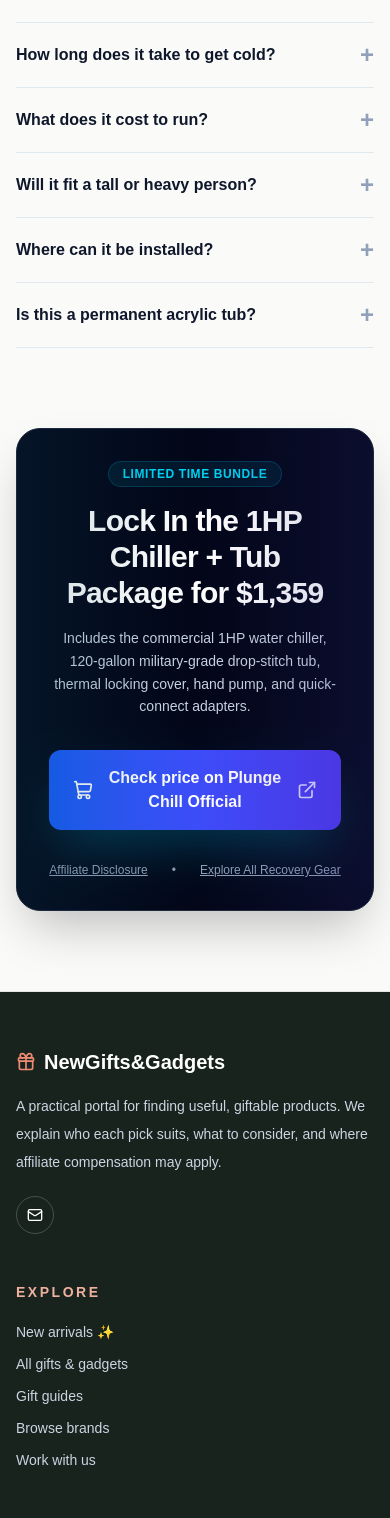
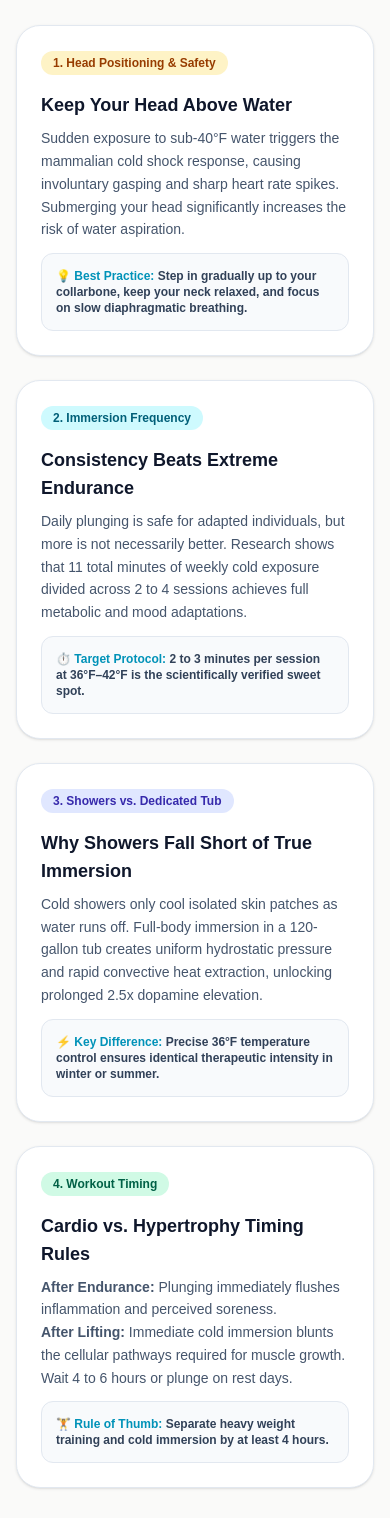
Before and after one commit to sergenet/NGG, a Next.js app: page /cold-plunge in a window 390 px wide. Shown: the part 6164-7682 px from the top of the page. Built offline with nearby package versions, Linux system fonts and the light colour scheme; no server answers.

Commit message:
feat(cold-plunge): add safety, frequency, and workout timing protocols section and expand schema FAQs

```diff
--- a/src/app/cold-plunge/page.tsx
+++ b/src/app/cold-plunge/page.tsx
@@ -80,6 +80,26 @@ const faqs = [
     question: 'Is this a permanent acrylic tub?',
     answer:
       'No. The tub is an ultra-rigid inflatable crafted from double-layer military-grade PVC over a drop-stitch nylon core with an 8 cm thermal wall. It feels as solid as a rigid paddleboard when inflated, while giving you the freedom to pack it down, relocate, or store it in minutes.',
+  },
+  {
+    question: 'Can you submerge your head during a cold plunge?',
+    answer:
+      'No. It is recommended to keep your head above the water. Sudden exposure to sub-40°F water triggers the involuntary mammalian cold shock response (rapid breathing, gasping, and elevated heart rate). Submerging your head increases the risk of inhaling water. Enter gradually, keep your neck and head elevated, and focus on slow, controlled nasal breathing.',
+  },
+  {
+    question: 'Is taking a cold plunge every day too much?',
+    answer:
+      'Not necessarily for experienced, healthy individuals, but more is not always better. Peer-reviewed cold exposure literature shows that consistency and comfort are far more impactful than extreme durations. A sustainable routine of 2 to 4 sessions per week (reaching roughly 11 minutes of total weekly immersion) delivers the full anti-inflammatory, dopamine, and metabolic benefits without over-taxing your nervous system.',
+  },
+  {
+    question: 'Cold shower vs. cold plunge: what is the difference?',
+    answer:
+      'While a cold shower is an accessible entry point, water rapidly rolls off the skin without delivering uniform thermal transfer. In contrast, full-body immersion in a 120-gallon tub surrounds your entire surface area with 36°F water, inducing a 250% increase in baseline dopamine, significant norepinephrine release, and deep muscular recovery that showers cannot replicate.',
+  },
+  {
+    question: 'When should you cold plunge after exercise (strength vs. endurance)?',
+    answer:
+      'Timing depends heavily on your training goals: After endurance or cardio sessions, cold water immersion quickly flushes metabolic fatigue and manages muscle soreness. However, after resistance and hypertrophy (strength) training, immediate cold immersion blunts the natural inflammatory signalling pathways essential for muscle protein synthesis and growth. For strength training, wait 4 to 6 hours before plunging, or reserve plunging for active recovery days.',
   },
 ];
 
@@ -508,6 +528,92 @@ export default function ColdPlungePage() {
           </div>
         </section>
 
+        {/* Science & Protocol Guide */}
+        <section className="mb-20">
+          <div className="text-center max-w-2xl mx-auto mb-12">
+            <span className="text-xs font-bold uppercase tracking-widest text-cyan-600 dark:text-cyan-400">
+              Recovery Science
+            </span>
+            <h2 className="text-3xl font-black text-slate-900 dark:text-white mt-1 mb-3">
+              Safety, Frequency &amp; Workout Timing
+            </h2>
+            <p className="text-sm text-slate-600 dark:text-slate-400 leading-relaxed">
+              Cold plunging is not about pushing extreme limits—it is about creating a safe, sustainable stimulus for mental resilience and physical recovery.
+            </p>
+          </div>
+
+          <div className="grid md:grid-cols-2 gap-6 mb-8">
+            <div className="rounded-3xl border border-slate-200 dark:border-slate-800 bg-white dark:bg-slate-900 p-6 sm:p-8 shadow-sm">
+              <span className="inline-block px-3 py-1 rounded-full text-xs font-bold bg-amber-100 dark:bg-amber-900/30 text-amber-800 dark:text-amber-300 mb-4">
+                1. Head Positioning &amp; Safety
+              </span>
+              <h3 className="text-lg font-black text-slate-900 dark:text-white mb-2">
+                Keep Your Head Above Water
+              </h3>
+              <p className="text-sm text-slate-600 dark:text-slate-300 leading-relaxed mb-3">
+                Sudden exposure to sub-40°F water triggers the mammalian cold shock response, causing involuntary gasping and sharp heart rate spikes. Submerging your head significantly increases the risk of water aspiration.
+              </p>
+              <div className="p-3.5 rounded-xl bg-slate-50 dark:bg-slate-800/60 border border-slate-200 dark:border-slate-700/50 text-xs font-semibold text-slate-700 dark:text-slate-300">
+                💡 <strong className="text-cyan-600 dark:text-cyan-400">Best Practice:</strong> Step in gradually up to your collarbone, keep your neck relaxed, and focus on slow diaphragmatic breathing.
+              </div>
+            </div>
+
+            <div className="rounded-3xl border border-slate-200 dark:border-slate-800 bg-white dark:bg-slate-900 p-6 sm:p-8 shadow-sm">
+              <span className="inline-block px-3 py-1 rounded-full text-xs font-bold bg-cyan-100 dark:bg-cyan-900/30 text-cyan-800 dark:text-cyan-300 mb-4">
+                2. Immersion Frequency
+              </span>
+              <h3 className="text-lg font-black text-slate-900 dark:text-white mb-2">
+                Consistency Beats Extreme Endurance
+              </h3>
+              <p className="text-sm text-slate-600 dark:text-slate-300 leading-relaxed mb-3">
+                Daily plunging is safe for adapted individuals, but more is not necessarily better. Research shows that 11 total minutes of weekly cold exposure divided across 2 to 4 sessions achieves full metabolic and mood adaptations.
+              </p>
+              <div className="p-3.5 rounded-xl bg-slate-50 dark:bg-slate-800/60 border border-slate-200 dark:border-slate-700/50 text-xs font-semibold text-slate-700 dark:text-slate-300">
+                ⏱️ <strong className="text-cyan-600 dark:text-cyan-400">Target Protocol:</strong> 2 to 3 minutes per session at 36°F–42°F is the scientifically verified sweet spot.
+              </div>
+            </div>
+
+            <div className="rounded-3xl border border-slate-200 dark:border-slate-800 bg-white dark:bg-slate-900 p-6 sm:p-8 shadow-sm">
+              <span className="inline-block px-3 py-1 rounded-full text-xs font-bold bg-indigo-100 dark:bg-indigo-900/30 text-indigo-800 dark:text-indigo-300 mb-4">
+                3. Showers vs. Dedicated Tub
+              </span>
+              <h3 className="text-lg font-black text-slate-900 dark:text-white mb-2">
+                Why Showers Fall Short of True Immersion
+              </h3>
+              <p className="text-sm text-slate-600 dark:text-slate-300 leading-relaxed mb-3">
+                Cold showers only cool isolated skin patches as water runs off. Full-body immersion in a 120-gallon tub creates uniform hydrostatic pressure and rapid convective heat extraction, unlocking prolonged 2.5x dopamine elevation.
+              </p>
+              <div className="p-3.5 rounded-xl bg-slate-50 dark:bg-slate-800/60 border border-slate-200 dark:border-slate-700/50 text-xs font-semibold text-slate-700 dark:text-slate-300">
+                ⚡ <strong className="text-cyan-600 dark:text-cyan-400">Key Difference:</strong> Precise 36°F temperature control ensures identical therapeutic intensity in winter or summer.
+              </div>
+            </div>
+
+            <div className="rounded-3xl border border-slate-200 dark:border-slate-800 bg-white dark:bg-slate-900 p-6 sm:p-8 shadow-sm">
+              <span className="inline-block px-3 py-1 rounded-full text-xs font-bold bg-emerald-100 dark:bg-emerald-900/30 text-emerald-800 dark:text-emerald-300 mb-4">
+                4. Workout Timing
+              </span>
+              <h3 className="text-lg font-black text-slate-900 dark:text-white mb-2">
+                Cardio vs. Hypertrophy Timing Rules
+              </h3>
+              <p className="text-sm text-slate-600 dark:text-slate-300 leading-relaxed mb-3">
+                <strong>After Endurance:</strong> Plunging immediately flushes inflammation and perceived soreness. <br />
+                <strong>After Lifting:</strong> Immediate cold immersion blunts the cellular pathways required for muscle growth. Wait 4 to 6 hours or plunge on rest days.
+              </p>
+              <div className="p-3.5 rounded-xl bg-slate-50 dark:bg-slate-800/60 border border-slate-200 dark:border-slate-700/50 text-xs font-semibold text-slate-700 dark:text-slate-300">
+                🏋️ <strong className="text-cyan-600 dark:text-cyan-400">Rule of Thumb:</strong> Separate heavy weight training and cold immersion by at least 4 hours.
+              </div>
+            </div>
+          </div>
+
+          {/* Medical Disclaimer Banner */}
+          <div className="p-4 rounded-2xl bg-amber-50 dark:bg-amber-950/30 border border-amber-200 dark:border-amber-900/40 flex items-start gap-3">
+            <span className="text-lg">⚠️</span>
+            <p className="text-xs text-amber-900 dark:text-amber-300/90 leading-relaxed">
+              <strong>Safety Note:</strong> Cold water immersion is not suitable for everyone. Individuals with cardiovascular conditions, arrhythmias, high blood pressure, or cold urticaria should consult a physician before plunging. Never plunge alone, and exit the water immediately if you experience lightheadedness, chest tightness, or disorientation.
+            </p>
+          </div>
+        </section>
+
         {/* FAQ Section */}
         <section className="mb-20">
           <div className="text-center max-w-xl mx-auto mb-10">
```
